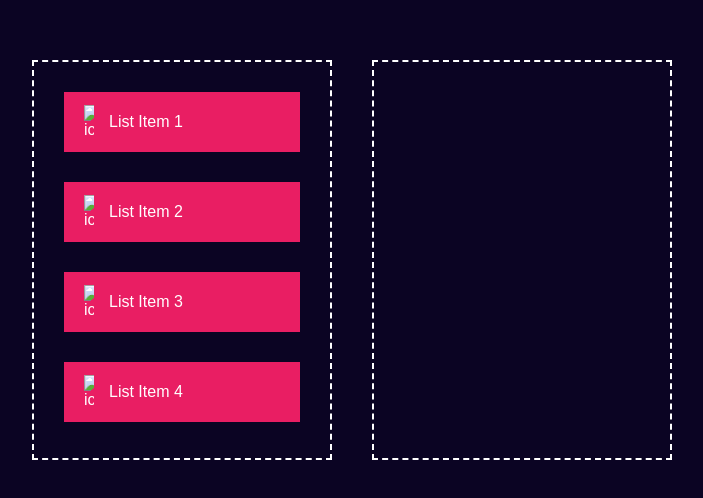
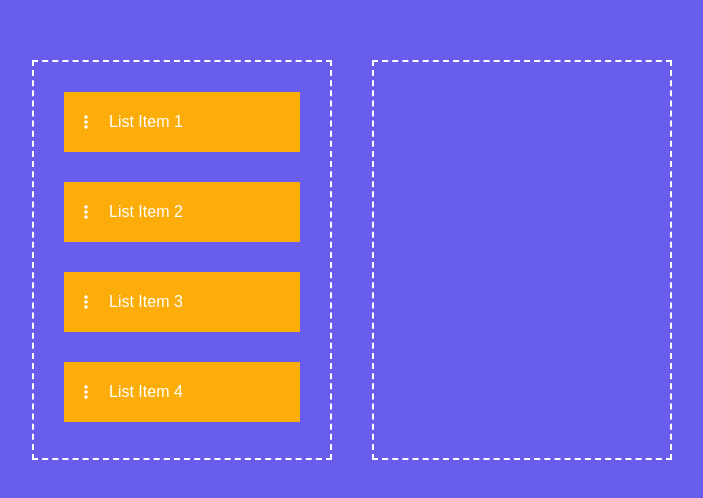
Before and after one commit to EngCoder-Hawraa/frontend, a plain HTML site: page Drag and Drop in JavaScript/index.html in a window 1280 px wide. Shown: the part 140-638 px from the top of the page, without its empty margins (288-991 px from the left). Drawn offline with Linux system fonts and the light colour scheme.

Commit message:
frontend

```diff
--- a/Drag and Drop in JavaScript/index.html
+++ b/Drag and Drop in JavaScript/index.html
@@ -6,16 +6,18 @@
     <meta name="viewport" content="width=device-width, initial-scale=1.0">
     <title>Drag And Drop in JavaScript</title>
     <link rel="stylesheet" href="style.css">
+    <link rel="stylesheet" href="https://cdnjs.cloudflare.com/ajax/libs/font-awesome/6.4.0/css/all.min.css" integrity="sha512-iecdLmaskl7CVkqkXNQ/ZH/XLlvWZOJyj7Yy7tcenmpD1ypASozpmT/E0iPtmFIB46ZmdtAc9eNBvH0H/ZpiBw==" crossorigin="anonymous" referrerpolicy="no-referrer"
+    />
 
 </head>
 
 <body>
     <div class="container">
         <div id="left">
-            <div class="list" draggable="true"><img src="icon.png" alt="icon">List Item 1</div>
-            <div class="list" draggable="true"><img src="icon.png" alt="icon">List Item 2</div>
-            <div class="list" draggable="true"><img src="icon.png" alt="icon">List Item 3</div>
-            <div class="list" draggable="true"><img src="icon.png" alt="icon">List Item 4</div>
+            <div class="list" draggable="true"><i class="fa-solid fa-ellipsis-vertical"></i>List Item 1</div>
+            <div class="list" draggable="true"><i class="fa-solid fa-ellipsis-vertical"></i>List Item 2</div>
+            <div class="list" draggable="true"><i class="fa-solid fa-ellipsis-vertical"></i>List Item 3</div>
+            <div class="list" draggable="true"><i class="fa-solid fa-ellipsis-vertical"></i>List Item 4</div>
         </div>
         <div id="right"></div>
     </div>
--- a/Drag and Drop in JavaScript/style.css
+++ b/Drag and Drop in JavaScript/style.css
@@ -8,7 +8,7 @@
 .container {
     width: 100%;
     min-height: 100vh;
-    background: #0b0423;
+    background: #695ded;
     display: flex;
     align-items: center;
     justify-content: center;
@@ -23,7 +23,7 @@
 }
 
 .list {
-    background: #e91e63;
+    background: #fcad0a;
     height: 60px;
     margin: 30px;
     color: #fff;
@@ -32,7 +32,7 @@
     cursor: grab;
 }
 
-.list img {
+.list i {
     width: 10px;
     margin-right: 15px;
     margin-left: 20px;
```
Also changed, not shown: Draggable Card Slider in JavaScript/index.html (+6 -6 lines), Pure CSS 3D Rotating Image Gallery/index.html (added, +15 -0 lines), Draggable Card Slider in JavaScript/images/p1.jpeg (added), Draggable Card Slider in JavaScript/images/p2.jpeg (added), Draggable Card Slider in JavaScript/images/p3.jpeg (added), Draggable Card Slider in JavaScript/images/p4.jpeg (added), Pure CSS 3D Rotating Image Gallery/style.css (added).
